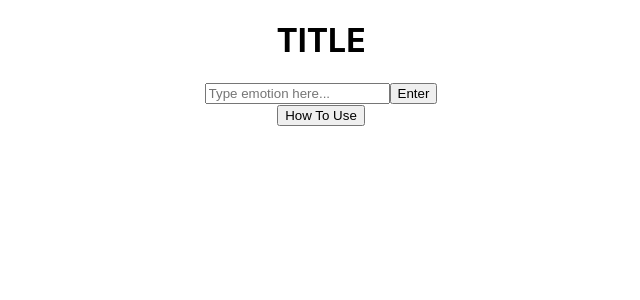
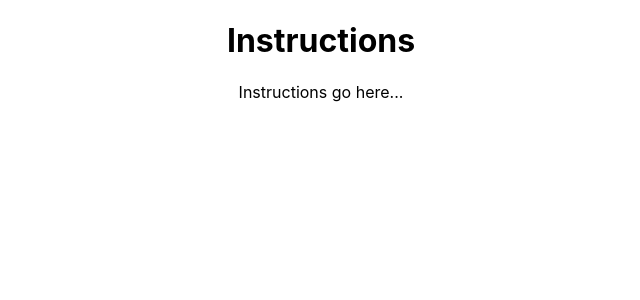
Before and after one commit to JanissaAbreu/Help-App, a React (Create React App) app: page /howtouse in a window 1280 px wide. Shown: the top 300 px of the page, without its empty margins (319-959 px from the left). Built offline with nearby package versions, Linux system fonts and the light colour scheme.

Commit message:
Made the skeleton for the HowTo page and setup BrowserRouter

```diff
--- a/package.json
+++ b/package.json
@@ -9,6 +9,7 @@
     "react": "^18.1.0",
     "react-dom": "^18.1.0",
     "react-router": "^6.3.0",
+    "react-router-dom": "^6.3.0",
     "react-scripts": "5.0.1",
     "web-vitals": "^2.1.4"
   },
--- a/src/App.js
+++ b/src/App.js
@@ -1,10 +1,26 @@
 import MainScreen from './components/Main';
+import { BrowserRouter, Route, Routes } from 'react-router-dom';
+import HowToPage from './components/HowTo';
 import './App.css';
 
 function App() {
   return (
     <div className="App">
-      <MainScreen/>
+      <BrowserRouter>
+        <Routes>
+
+          <Route exact path = "/" element = {
+              <MainScreen/>
+            }
+          />
+
+          <Route path = "/howtouse" element = {
+            <HowToPage/>
+          }
+          />
+
+        </Routes>
+      </BrowserRouter>
     </div>
   );
 }
--- /dev/null
+++ b/src/components/HowTo.js
@@ -0,0 +1,12 @@
+import React from "react";
+
+const HowToPage = (props) => {
+    return (
+        <div className = "HowToPage">
+            <h1 className = "howToHeader">Instructions</h1>
+            <p className = "instructions">Instructions go here...</p>
+        </div>
+    )
+}
+
+export default HowToPage;
```
Also changed, not shown: 1 other file (tests, documents, lock files or other folders).
